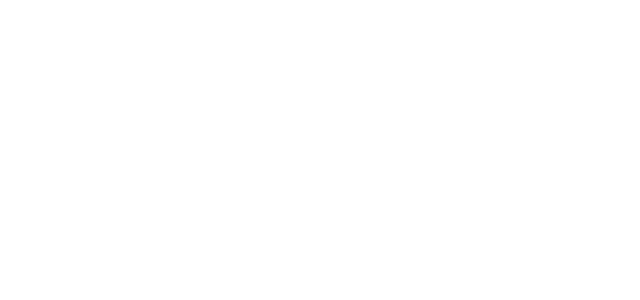
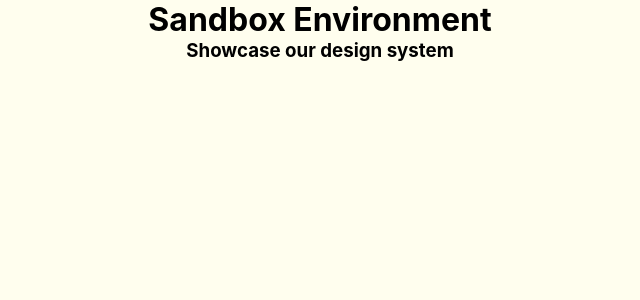
Before and after one commit to RivasCVA/caviar-webapp, a React (Create React App) app: page /sandbox in a window 1280 px wide. Shown: the top 300 px of the page, without its empty margins (320-960 px from the left). Built offline with nearby package versions, Linux system fonts and the light colour scheme; the HTML template or start-up script is replaced by a standard one.

Commit message:
Add sandbox environment (#11)

```diff
--- a/src/App.tsx
+++ b/src/App.tsx
@@ -1,12 +1,14 @@
 import React from 'react';
 import { Switch, Route } from 'react-router-dom';
 import HomePage from 'pages/HomePage';
+import SandboxPage from 'pages/SandboxPage';
 
 const App = (): JSX.Element => {
     return (
         <main>
             <Switch>
                 <Route exact path="/" component={HomePage} />
+                <Route path="/sandbox" component={SandboxPage} />
             </Switch>
         </main>
     );
--- /dev/null
+++ b/src/pages/SandboxPage/SandboxPage.tsx
@@ -0,0 +1,23 @@
+import React from 'react';
+import { StyleSheet, css } from 'aphrodite';
+
+const SandboxPage = (): JSX.Element => {
+    return (
+        <div className={css(styles.container)}>
+            <h1>Sandbox Environment</h1>
+            <h3>Showcase our design system</h3>
+        </div>
+    );
+};
+
+const styles = StyleSheet.create({
+    container: {
+        display: 'flex',
+        flexDirection: 'column',
+        alignItems: 'center',
+        minHeight: '100vh',
+        backgroundColor: '#fffeee',
+    },
+});
+
+export default SandboxPage;
--- /dev/null
+++ b/src/pages/SandboxPage/index.ts
@@ -0,0 +1 @@
+export { default } from './SandboxPage';
```
